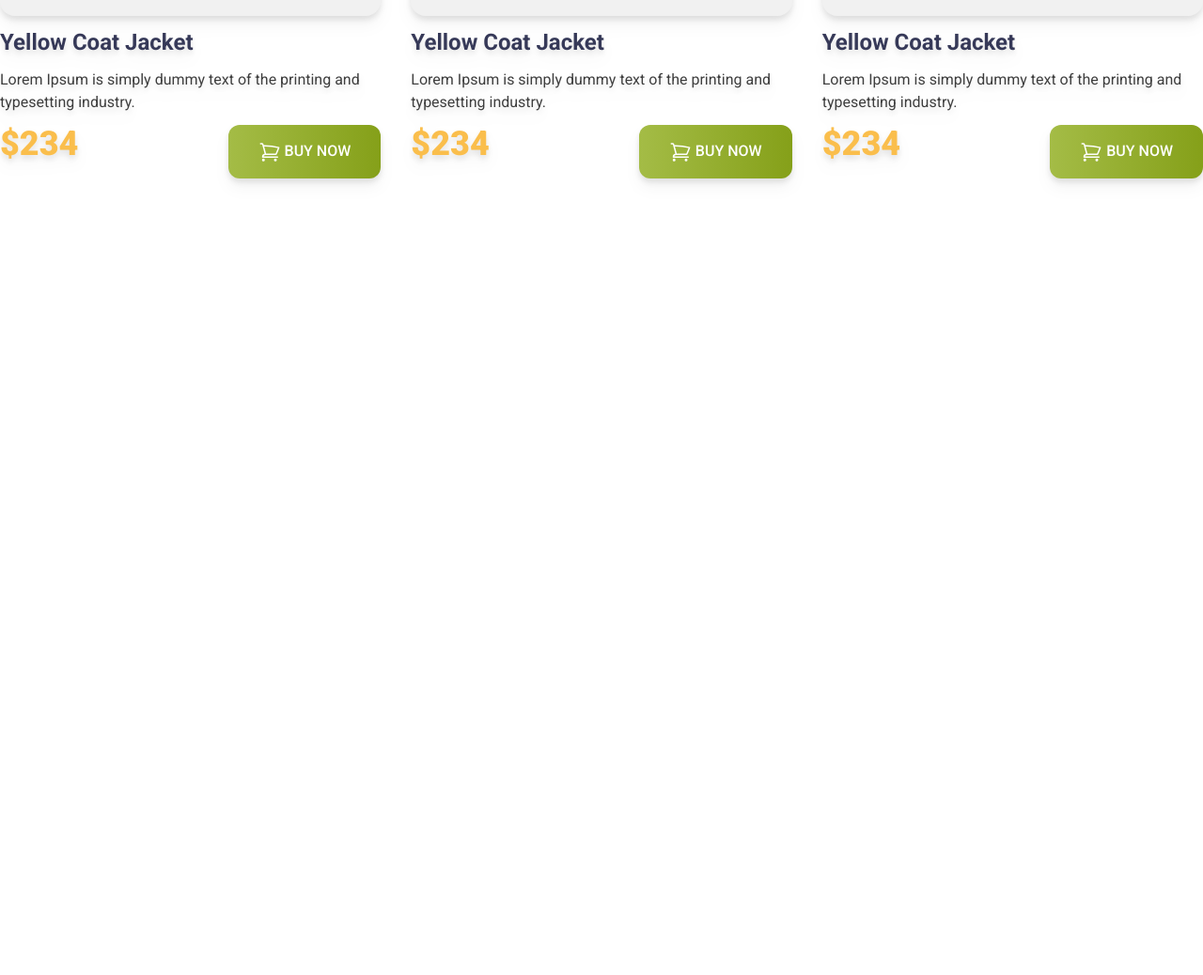
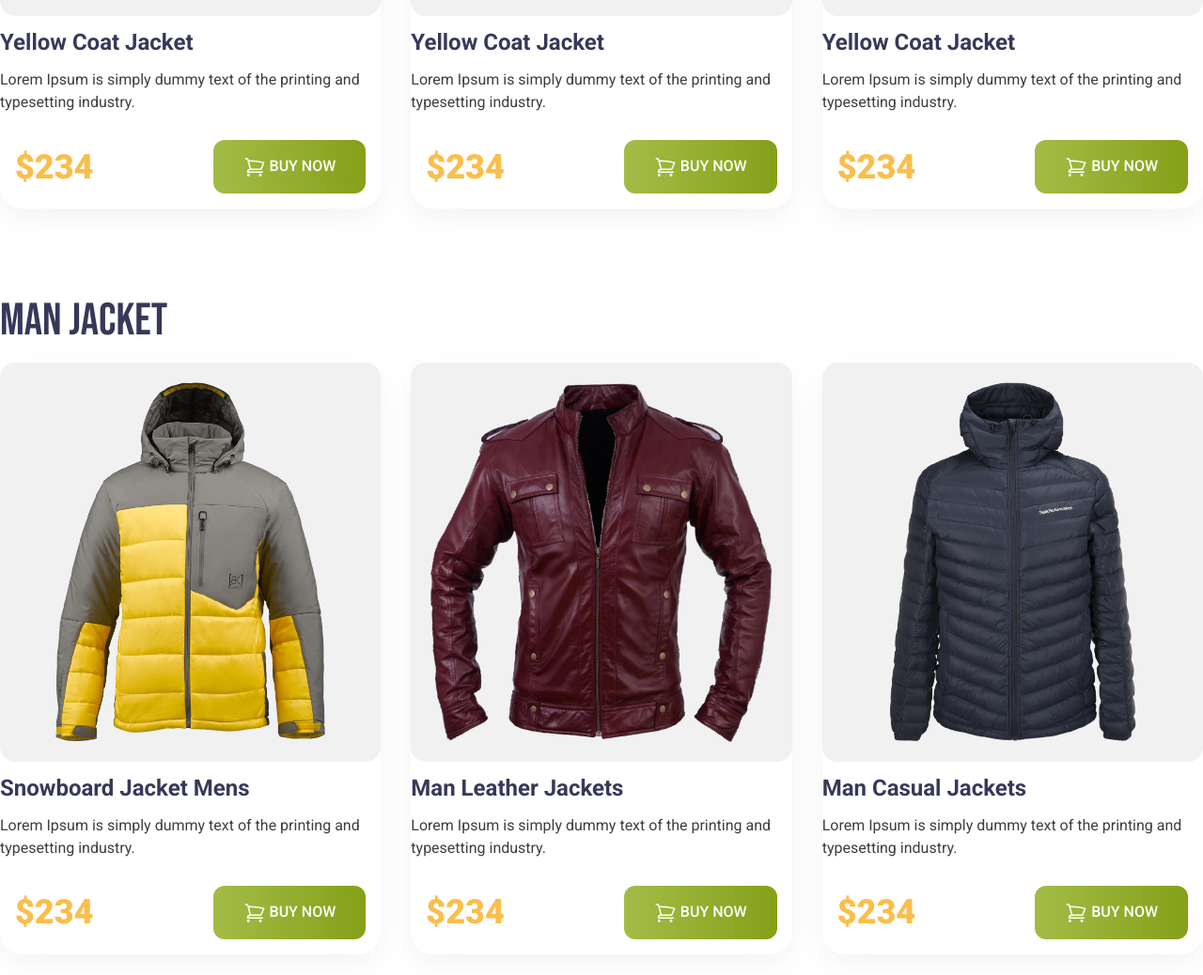
Before and after one commit to Muinul-Islam/penguin-fashion, a plain HTML site: page index.html in a window 1280 px wide. Shown: the part 1304-2342 px from the top of the page at 94% size. Before the commit the page ends 1542 px from the top, so only its background shows below. Drawn offline with nearby package versions, Linux system fonts and the light colour scheme.

Commit message:
man jacket section added

```diff
--- a/index.html
+++ b/index.html
@@ -64,16 +64,16 @@
         <section class="py-12">
             <h3 class="text-5xl text-[#363958] font-bebas">Woman Jacket</h3>
             <!-- women jacket section -->
-            <div class="grid grid-cols-1 md:grid-cols-2 lg:grid-cols-3 gap-8 font-roboto mt-5" >
+            <div class="grid grid-cols-1 md:grid-cols-2 lg:grid-cols-3 gap-8 font-roboto mt-5">
                 <!-- jacket 1 -->
-                <div class="space-y-3 drop-shadow-lg">
-                    <div class="bg-[#F1F1F1] p-5 rounded-2xl">
+                <div class="space-y-3 shadow-[0px_10px_30px_0px_rgba(0,0,0,0.05)] rounded-3xl">
+                    <div class="bg-[#F1F1F1] p-5 rounded-2xl ">
                         <img src="./images/jacket-1.png" alt="">
                     </div>
                     <h4 class="text-[#363958] font-roboto text-2xl font-bold">Yellow Coat Jacket </h4>
                     <p class="text-[#3E3E3E] ">Lorem Ipsum is simply dummy text of the
                         printing and typesetting industry.</p>
-                       <div class="flex justify-between">
+                    <div class="flex justify-between items-center p-4">
                         <h3 class="text-[#FABE4C] font-roboto text-4xl font-black">$234</h3>
                         <button
                             class="py-4 px-8 bg-black text-white rounded-xl uppercase font-medium bg-gradient-to-r from-[#A4BC46] to-[#85A019]">
@@ -86,14 +86,14 @@
                     </div>
                 </div>
                 <!-- jacket 2 -->
-                <div class="space-y-3 drop-shadow-lg">
+                <div class="space-y-3 shadow-[0px_10px_30px_0px_rgba(0,0,0,0.05)] rounded-3xl">
                     <div class="bg-[#F1F1F1] p-5 rounded-2xl">
                         <img src="./images/jacket-2.png" alt="">
                     </div>
                     <h4 class="text-[#363958] font-roboto text-2xl font-bold">Yellow Coat Jacket </h4>
                     <p class="text-[#3E3E3E] ">Lorem Ipsum is simply dummy text of the
                         printing and typesetting industry.</p>
-                       <div class="flex justify-between">
+                    <div class="flex justify-between items-center p-4">
                         <h3 class="text-[#FABE4C] font-roboto text-4xl font-black">$234</h3>
                         <button
                             class="py-4 px-8 bg-black text-white rounded-xl uppercase font-medium bg-gradient-to-r from-[#A4BC46] to-[#85A019]">
@@ -106,14 +106,14 @@
                     </div>
                 </div>
                 <!-- jacket 3 -->
-                <div class="space-y-3 drop-shadow-lg">
+                <div class="space-y-3 shadow-[0px_10px_30px_0px_rgba(0,0,0,0.05)] rounded-3xl">
                     <div class="bg-[#F1F1F1] p-5 rounded-2xl">
                         <img src="./images/jacket-3.png" alt="">
                     </div>
                     <h4 class="text-[#363958] font-roboto text-2xl font-bold">Yellow Coat Jacket </h4>
                     <p class="text-[#3E3E3E] ">Lorem Ipsum is simply dummy text of the
                         printing and typesetting industry.</p>
-                       <div class="flex justify-between">
+                    <div class="flex justify-between items-center p-4">
                         <h3 class="text-[#FABE4C] font-roboto text-4xl font-black">$234</h3>
                         <button
                             class="py-4 px-8 bg-black text-white rounded-xl uppercase font-medium bg-gradient-to-r from-[#A4BC46] to-[#85A019]">
@@ -128,6 +128,68 @@
             </div>
 
         </section>
+        <!-- Mens Jacket section -->
+        <section class="py-12">
+            <h3 class="text-5xl text-[#363958] font-bebas">Man Jacket</h3>
+            <!-- Man jacket section -->
+            <div class="grid grid-cols-1 md:grid-cols-2 lg:grid-cols-3 gap-8 font-roboto mt-5">
+                <div class="space-y-3 shadow-[0px_10px_30px_0px_rgba(0,0,0,0.05)] rounded-3xl">
+                    <div class="bg-[#F1F1F1] p-5 rounded-2xl">
+                        <img src="./images/jacket-4.png" alt="">
+                    </div>
+                    <h4 class="text-[#363958] font-roboto text-2xl font-bold">Snowboard Jacket Mens</h4>
+                    <p class="text-[#3E3E3E] ">Lorem Ipsum is simply dummy text of the
+                        printing and typesetting industry.</p>
+                    <div class="flex justify-between items-center p-4">
+                        <h3 class="text-[#FABE4C] font-roboto text-4xl font-black">$234</h3>
+                        <button
+                            class="py-4 px-8 bg-black text-white rounded-xl uppercase font-medium bg-gradient-to-r from-[#A4BC46] to-[#85A019]">
+                            <svg xmlns="http://www.w3.org/2000/svg" fill="none" viewBox="0 0 24 24" stroke-width="1.5"
+                                stroke="currentColor" class="w-6 h-6 inline">
+                                <path stroke-linecap="round" stroke-linejoin="round"
+                                    d="M2.25 3h1.386c.51 0 .955.343 1.087.835l.383 1.437M7.5 14.25a3 3 0 00-3 3h15.75m-12.75-3h11.218c1.121-2.3 2.1-4.684 2.924-7.138a60.114 60.114 0 00-16.536-1.84M7.5 14.25L5.106 5.272M6 20.25a.75.75 0 11-1.5 0 .75.75 0 011.5 0zm12.75 0a.75.75 0 11-1.5 0 .75.75 0 011.5 0z" />
+                            </svg>
+                            BUY NOW</button>
+                    </div>
+                </div>
+                <div class="space-y-3 shadow-[0px_10px_30px_0px_rgba(0,0,0,0.05)] rounded-3xl">
+                    <div class="bg-[#F1F1F1] p-5 rounded-2xl">
+                        <img src="./images/jacket-5.png" alt="">
+                    </div>
+                    <h4 class="text-[#363958] font-roboto text-2xl font-bold">Man Leather Jackets</h4>
+                    <p class="text-[#3E3E3E] ">Lorem Ipsum is simply dummy text of the
+                        printing and typesetting industry.</p>
+                    <div class="flex justify-between items-center p-4">
+                        <h3 class="text-[#FABE4C] font-roboto text-4xl font-black">$234</h3>
+                        <button
+                            class="py-4 px-8 bg-black text-white rounded-xl uppercase font-medium bg-gradient-to-r from-[#A4BC46] to-[#85A019]">
+                            <svg xmlns="http://www.w3.org/2000/svg" fill="none" viewBox="0 0 24 24" stroke-width="1.5"
+                                stroke="currentColor" class="w-6 h-6 inline">
+                                <path stroke-linecap="round" stroke-linejoin="round"
+                                    d="M2.25 3h1.386c.51 0 .955.343 1.087.835l.383 1.437M7.5 14.25a3 3 0 00-3 3h15.75m-12.75-3h11.218c1.121-2.3 2.1-4.684 2.924-7.138a60.114 60.114 0 00-16.536-1.84M7.5 14.25L5.106 5.272M6 20.25a.75.75 0 11-1.5 0 .75.75 0 011.5 0zm12.75 0a.75.75 0 11-1.5 0 .75.75 0 011.5 0z" />
+                            </svg>
+                            BUY NOW</button>
+                    </div>
+                </div>
+                <div class="space-y-3 shadow-[0px_10px_30px_0px_rgba(0,0,0,0.05)] rounded-3xl">
+                    <div class="bg-[#F1F1F1] p-5 rounded-2xl">
+                        <img src="./images/jacket-6.png" alt="">
+                    </div>
+                    <h4 class="text-[#363958] font-roboto text-2xl font-bold">Man Casual Jackets</h4>
+                    <p class="text-[#3E3E3E] ">Lorem Ipsum is simply dummy text of the
+                        printing and typesetting industry.</p>
+                    <div class="flex justify-between items-center p-4">
+                        <h3 class="text-[#FABE4C] font-roboto text-4xl font-black">$234</h3>
+                        <button
+                            class="py-4 px-8 bg-black text-white rounded-xl uppercase font-medium bg-gradient-to-r from-[#A4BC46] to-[#85A019]">
+                            <svg xmlns="http://www.w3.org/2000/svg" fill="none" viewBox="0 0 24 24" stroke-width="1.5"
+                                stroke="currentColor" class="w-6 h-6 inline">
+                                <path stroke-linecap="round" stroke-linejoin="round"
+                                    d="M2.25 3h1.386c.51 0 .955.343 1.087.835l.383 1.437M7.5 14.25a3 3 0 00-3 3h15.75m-12.75-3h11.218c1.121-2.3 2.1-4.684 2.924-7.138a60.114 60.114 0 00-16.536-1.84M7.5 14.25L5.106 5.272M6 20.25a.75.75 0 11-1.5 0 .75.75 0 011.5 0zm12.75 0a.75.75 0 11-1.5 0 .75.75 0 011.5 0z" />
+                            </svg>
+                            BUY NOW</button>
+                    </div>
+                </div>
     </main>
     <footer>
 
```
Lines whose indentation alone changed are shown as unchanged.
